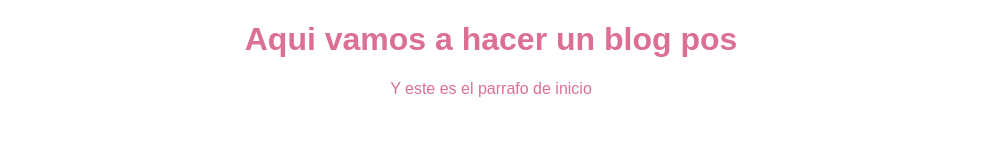
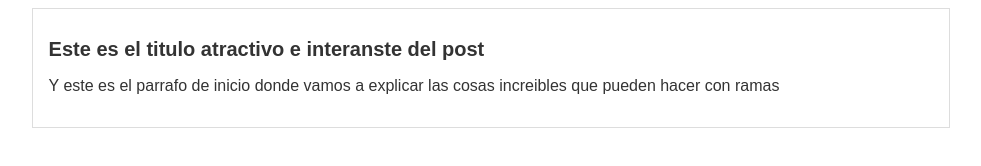
Before and after one commit to pcabreram1234/hyperblog, a website: page index.html in a window 1280 px wide. Shown: the whole page, without its empty margins (149-1130 px from the left). Drawn offline with Linux system fonts and the light colour scheme.

Commit message:
Commit al main del blogpost en su version mas reciente

```diff
--- a/css/style.css
+++ b/css/style.css
@@ -1,5 +1,18 @@
 body {
   text-align: center;
   font-family: Arial;
-  color: palevioletred;
+  color: #333;
+  font-size: 16px;
 }
+
+#container {
+  width: 70%;
+  padding: 1rem;
+  text-align: left;
+  border: 1px solid #ddd;
+  margin: 0 auto;
+}
+
+#container h1 {
+  font-size: 20px;
+}
--- a/index.html
+++ b/index.html
@@ -8,7 +8,14 @@
     <link rel="stylesheet" href="./css/style.css" />
   </head>
   <body>
-    <h1>Aqui vamos a hacer un blog pos</h1>
-    <p>Y este es el parrafo de inicio</p>
+    <div id="container">
+      <div id="post">
+        <h1>Este es el titulo atractivo e interanste del post</h1>
+        <p>
+          Y este es el parrafo de inicio donde vamos a explicar las cosas
+          increibles que pueden hacer con ramas
+        </p>
+      </div>
+    </div>
   </body>
 </html>
```
